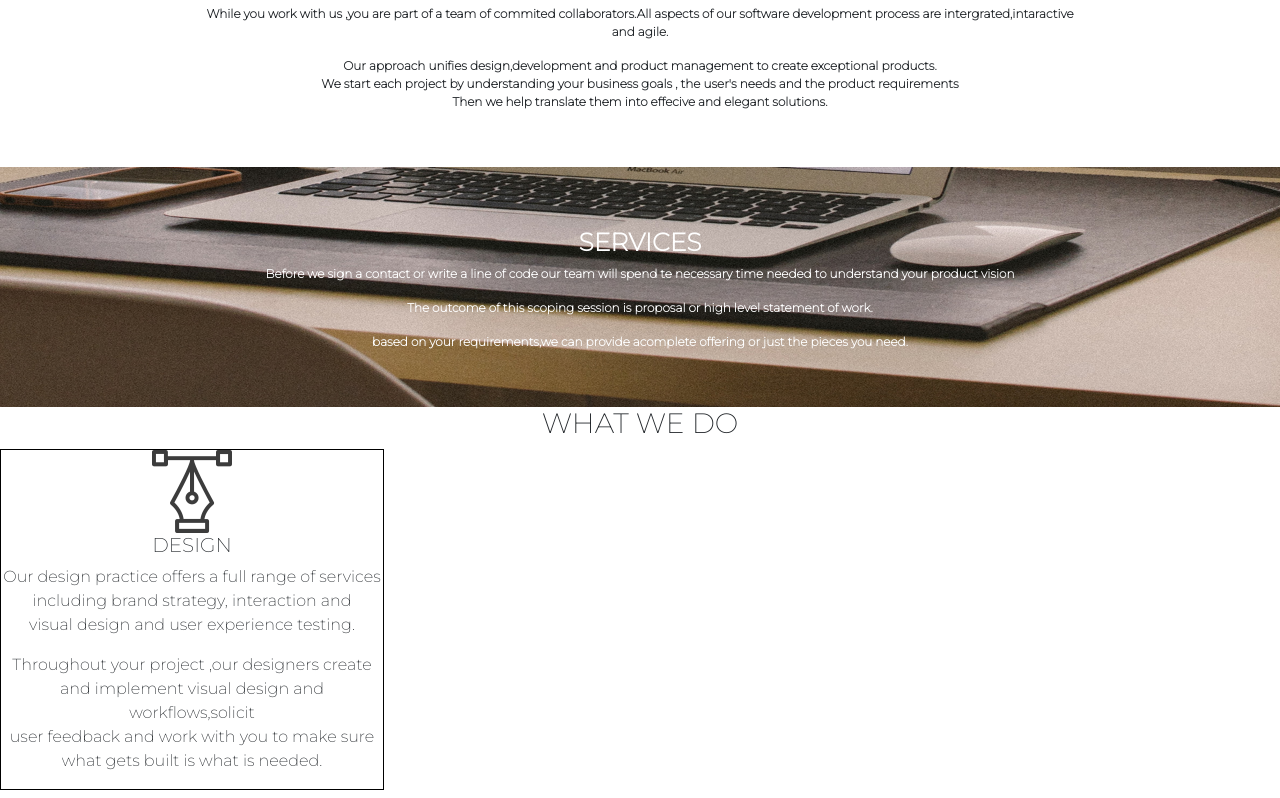
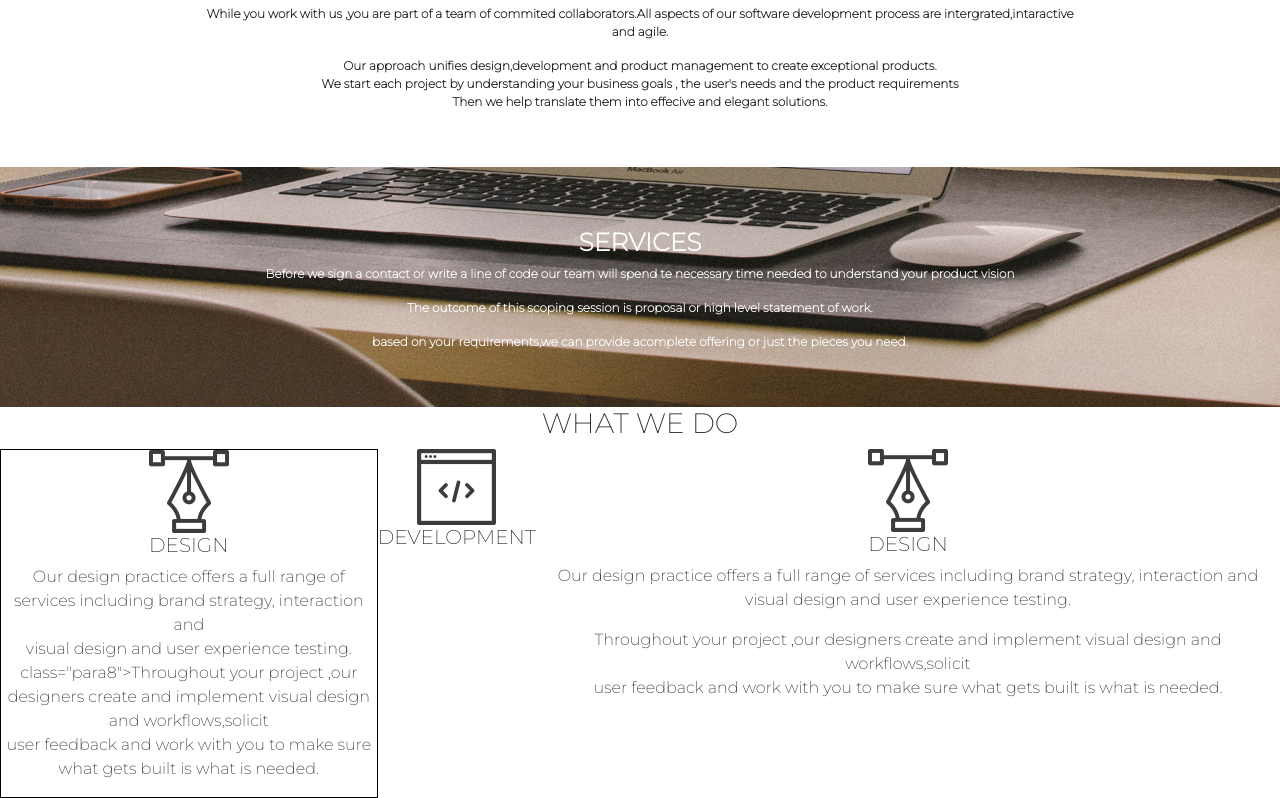
Before and after one commit to elijah-dot/Delani-Sudio, a plain HTML site: page index.html in a window 1280 px wide. Shown: the part 893-1691 px from the top of the page. Drawn offline with nearby package versions, Linux system fonts and the light colour scheme.

```diff
--- a/index.html
+++ b/index.html
@@ -62,7 +62,10 @@
           The outcome of this scoping session is proposal or high level
           statement of work.
         </p>
-        <p class="para6">based on your requirements,we can provide acomplete offering or just the pieces you need.</p>
+        <p class="para6">
+          based on your requirements,we can provide acomplete offering or just
+          the pieces you need.
+        </p>
       </div>
     </section>
     <!-- section four -->
@@ -70,22 +73,48 @@
       <h3>WHAT WE DO</h3>
       <div class="bag">
         <div class="boxone">
-                <img src="images/design_icon.png" alt="">
+          <img src="images/design_icon.png" alt="" />
           <h5>DESIGN</h5>
           <div id="textone">
-                    <p class="para7">Our design practice offers a full range of services including brand strategy, interaction and <br>
+            <p class="para7">
+              Our design practice offers a full range of services including
+              brand strategy, interaction and <br />
+              visual design and user experience testing.
+              <br />
+              class="para8">Throughout your project ,our designers create and
+              implement visual design and workflows,solicit <br />
+              user feedback and work with you to make sure what gets built is
+              what is needed.
+            </p>
+          </div>
+        </div>
+        <div class="boxtwo">
+          <img src="images/dev_icon.png" alt="" />
+          <h5>DEVELOPMENT</h5>
+          <div id="textone">
+            <p class="para8">
+
+            </p>
+          </div>
+        </div>
+        <div class="boxthree">
+          <img src="images/design_icon.png" alt="" />
+          <h5>DESIGN</h5>
+          <div id="textone">
+            <p class="para7">
+              Our design practice offers a full range of services including
+              brand strategy, interaction and <br />
               visual design and user experience testing.
             </p>
-                    <p class="para8">Throughout your project ,our designers create and implement visual design and workflows,solicit <br>
-                       user feedback and work with you to make sure what gets built is what is needed.
+            <p class="para8">
+              Throughout your project ,our designers create and implement visual
+              design and workflows,solicit <br />
+              user feedback and work with you to make sure what gets built is
+              what is needed.
             </p>
-
           </div>
         </div>
-            <div class="boxtwo"></div>
-            <div class="boxthree"></div>
       </div>
-
     </section>
     <script
       src="https://code.jquery.com/jquery-3.6.0.js"
```
Lines whose indentation alone changed are shown as unchanged.
